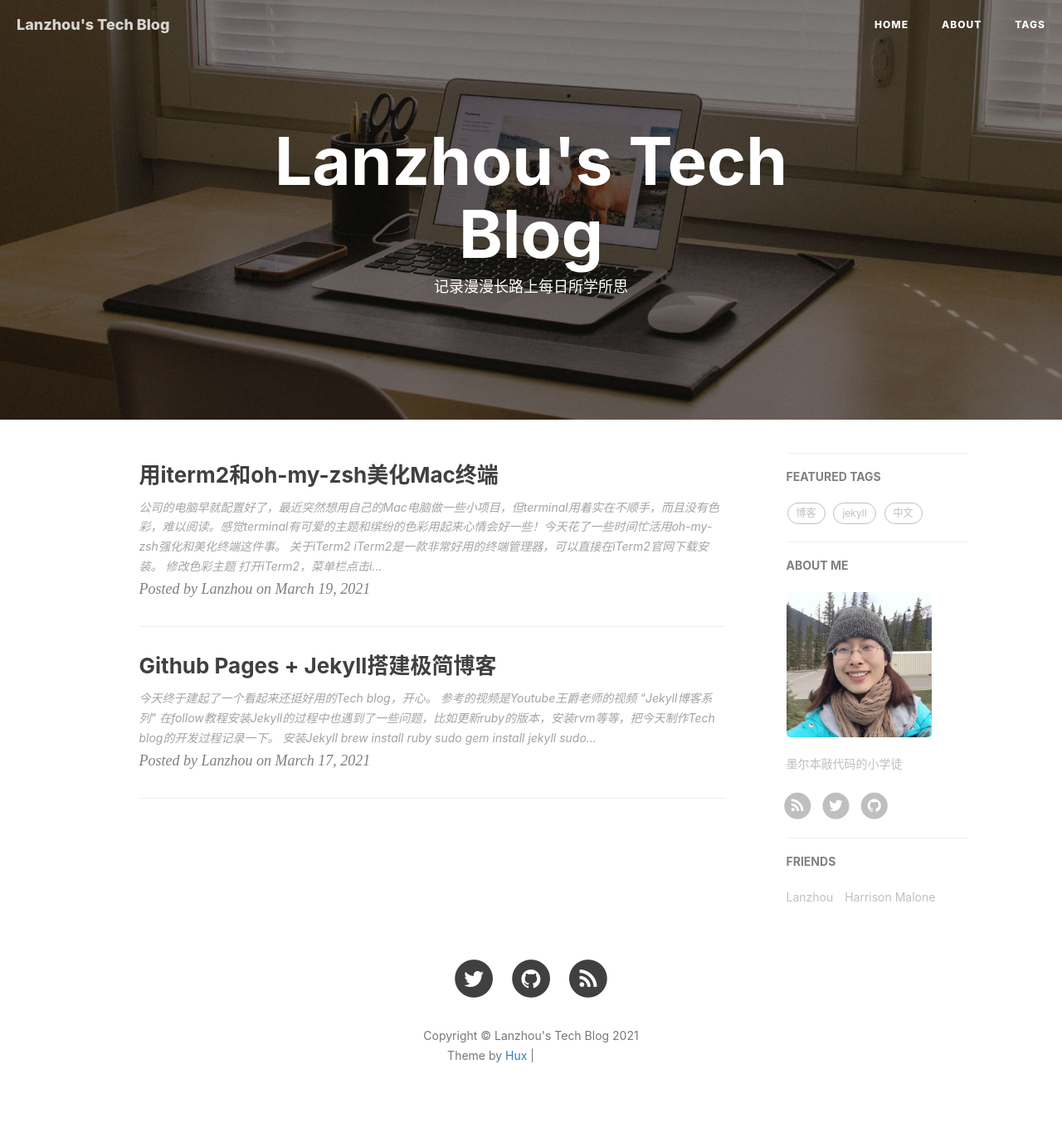
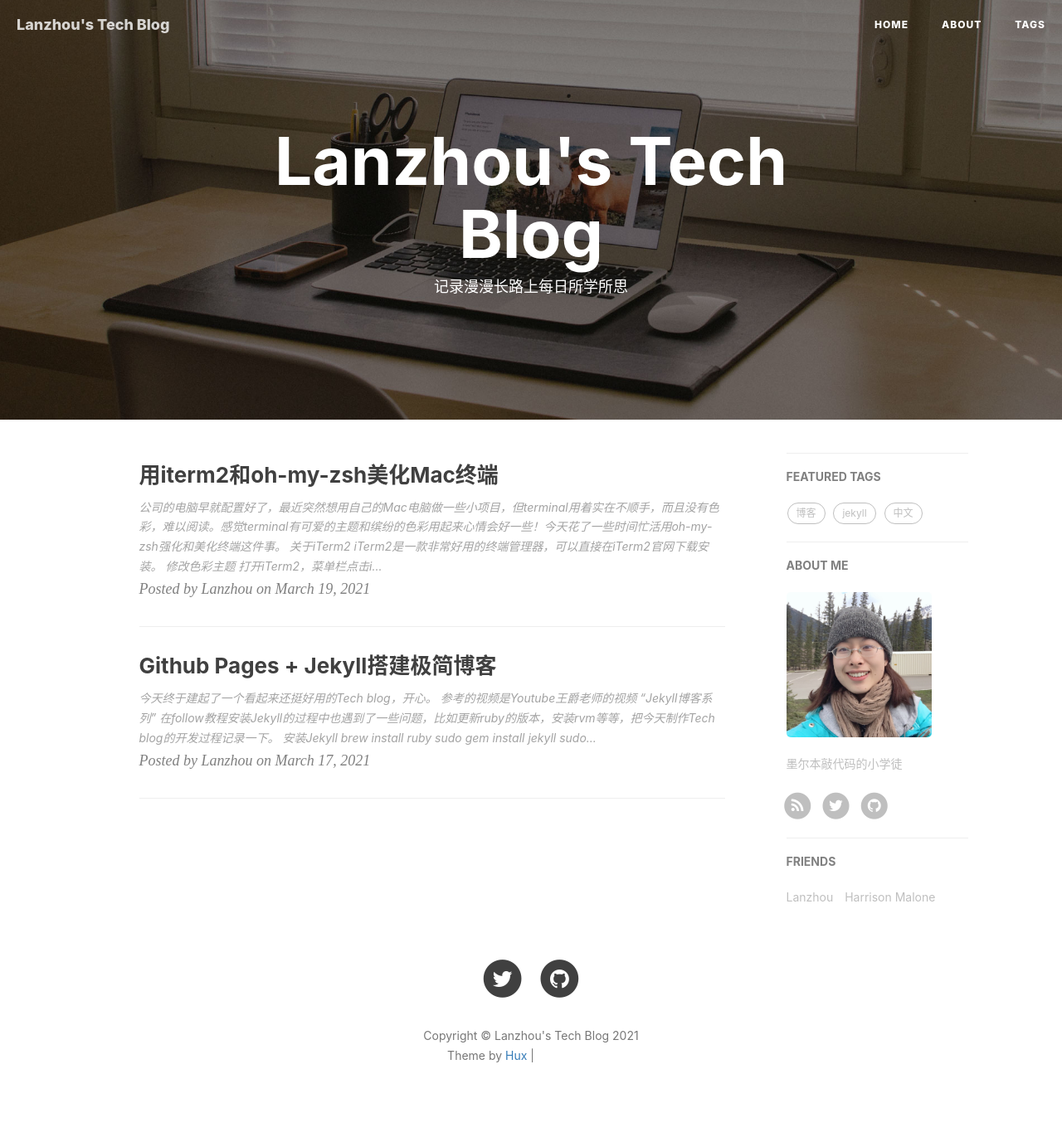
Before and after one commit to Lanzhou-J/Lanzhou-J.github.io, a Jekyll site: the page built from index.html, in a window 1280 px wide. Shown: the whole page at 83% size. Built offline with Jekyll 4.4.1, drawn with Linux system fonts in a browser that asks for light colours; nearby versions of some CDN libraries; the list of posts is cut into pages by our own code; comment, search, counter and statistics services are not loaded; grey boxes are pictures that could not be loaded.

Commit message:
deleted rss logo part

```diff
--- a/_includes/footer.html
+++ b/_includes/footer.html
@@ -59,7 +59,7 @@
                         </a>
                     </li>
                     {% endif %}
-                    {% if site.RSS %}
+                    <!-- {% if site.RSS %}
                     <li>
                         <a href="{{ "/feed.xml" | prepend: site.baseurl }}">
                             <span class="fa-stack fa-lg">
@@ -68,7 +68,7 @@
                             </span>
                         </a>
                     </li>
-                    {% endif %}
+                    {% endif %} -->
                 </ul>
                 <p class="copyright text-muted">
                     Copyright &copy; {{ site.title }} {{ site.time | date: '%Y' }}
```
